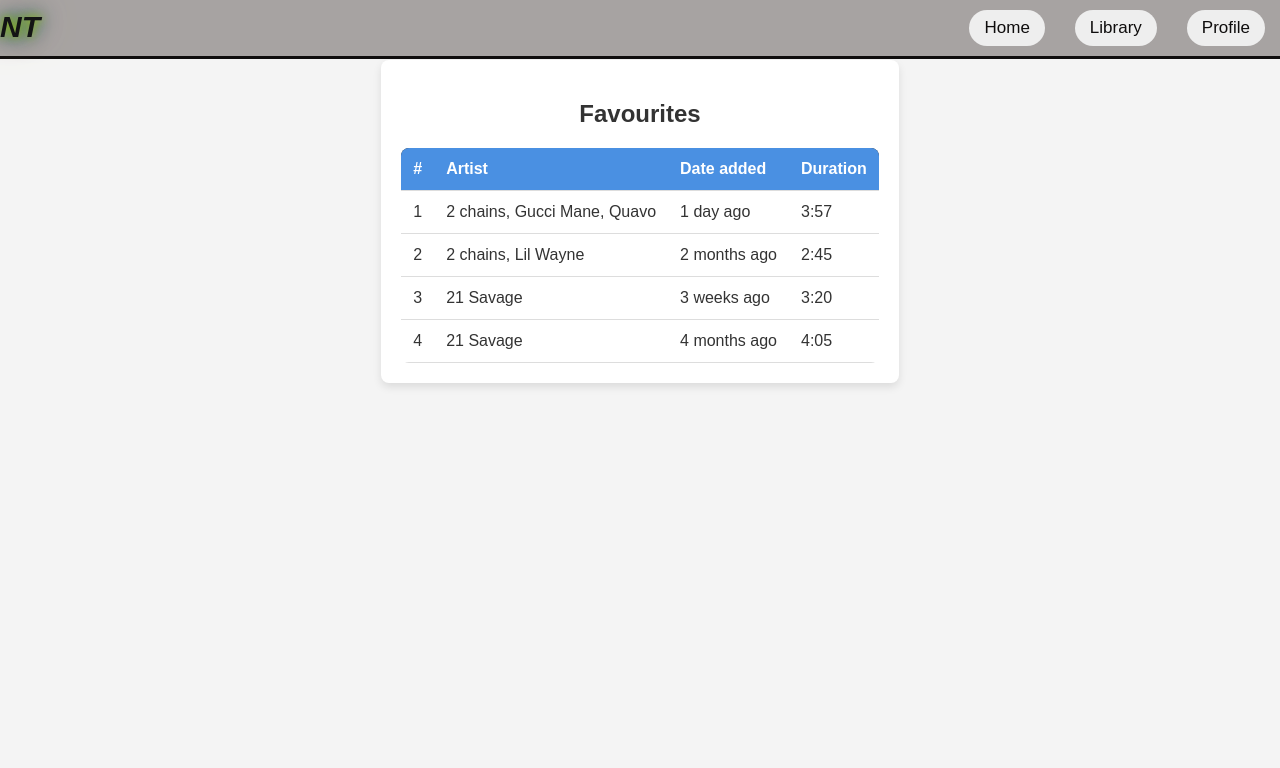
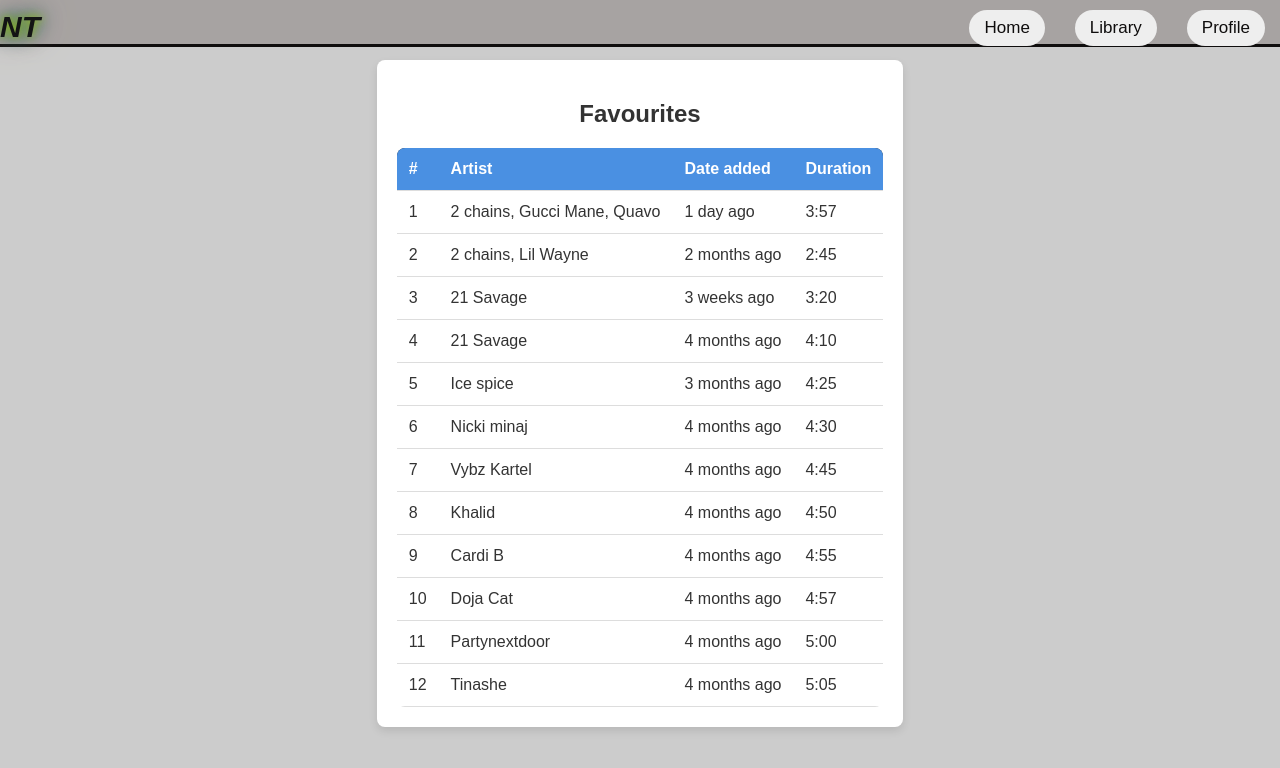
Before and after one commit to nahashon-source/Trace, a React (Vite) app: page /favourites in a window 1280 px wide. Shown: the top 768 px of the page. Built offline with nearby package versions, Linux system fonts and the light colour scheme.

Commit message:
styling the library page

```diff
--- a/src/App.css
+++ b/src/App.css
@@ -1,4 +1,7 @@
 /* App.css */
+body{
+  background-color: #ccc;
+}
 .app-container {
   display: flex;
   flex-direction: column;
--- a/src/components/Footer.css
+++ b/src/components/Footer.css
@@ -17,11 +17,7 @@
     margin-bottom: 20px;
   }
 
-  .footer-title {
-    font-size: 24px;
-    font-weight: bold;
-    margin-bottom: 20px;
-  }
+
 
   .footer-links {
     margin-bottom: 20px;
@@ -36,7 +32,7 @@
 
   .footer-links a {
     text-decoration: none;
-    color: white;
+    color: rgb(56, 52, 52);
     font-size: 16px;
     transition: color 0.3s;
   }
@@ -49,3 +45,44 @@
     text-align: center;
     font-size: 14px;
   }
+  .footer-title {
+    font-size: 24px;
+    font-weight: bold;
+    margin-bottom: 20px;
+
+    font-size: 30px;
+    font-style: italic;
+    font-family: 'Arial', sans-serif;
+    color: #131414; /* Initial color */
+    text-shadow:
+        0 0 5px red,     /* Red glow */
+        0 0 10px green,  /* Green glow */
+        0 0 15px blue,   /* Blue glow */
+        0 0 20px #ffcc00; /* Yellow glow for a more colorful effect */
+    animation: glow-animation 1.5s ease-in-out infinite; /* Make the glow pulse */
+  }
+
+  /* Keyframe animation for glowing effect */
+  @keyframes glow-animation {
+    0% {
+        text-shadow:
+            0 0 5px rgb(11, 83, 240),
+            0 0 10px green,
+            0 0 15px blue,
+            0 0 20px #ffcc00;
+    }
+    50% {
+        text-shadow:
+            0 0 10px rgb(124, 235, 20),
+            0 0 20px green,
+            0 0 30px blue,
+            0 0 40px #ffcc00;
+    }
+    100% {
+        text-shadow:
+            0 0 5px red,
+            0 0 10px green,
+            0 0 15px blue,
+            0 0 20px #ffcc00;
+    }
+  }
--- a/src/components/Hero.css
+++ b/src/components/Hero.css
@@ -6,7 +6,7 @@
     position: absolute;
     top: 0;
     left: 0;
-    width: 100%;
+    width: 100vh;
     height: 40vh; /* 60% of the viewport height */
     object-fit: cover;
 }
--- a/src/components/Navbar.css
+++ b/src/components/Navbar.css
@@ -2,6 +2,7 @@
     background-color: rgb(167, 163, 162);
     padding: 10px 0;
     width: 100%;
+    height: 3vh;
     position: fixed;
     top: 0;
     left: 0;
--- a/src/index.css
+++ b/src/index.css
@@ -5,12 +5,12 @@
   align-items: center;
   height: 100vh;
   width: 100vw; /* Ensures full width */
-  background-color: #f5f5f5;
+  background-color: #615e5e;
 }
 
 /* Styling the library card */
 .library-card {
-  background: white;
+  background: rgb(144, 143, 155);
   padding: 20px;
   border-radius: 10px;
   box-shadow: 0px 4px 10px rgba(0, 0, 0, 0.1);
@@ -41,7 +41,7 @@
 /* Description styling */
 .library-description {
   font-size: 14px;
-  color: #666;
+  color: #f3eded;
   margin-bottom: 20px;
 }
 
@@ -57,7 +57,7 @@
 .library-button {
   display: inline-block;
   text-decoration: none;
-  background: #007bff;
+  background: #0d141d;
   color: white;
   padding: 12px;
   border-radius: 5px;
@@ -70,7 +70,7 @@
 }
 
 .library-button:hover {
-  background: #0056b3;
+  background: #b7bbc0;
 }
 
 
--- a/src/pages/Favourites.jsx
+++ b/src/pages/Favourites.jsx
@@ -29,9 +29,66 @@
     id: 4,
     song: 'Gangsta',
     artist: '21 Savage',
-    duration: '4:05',
+    duration: '4:10',
+    added: '4 months ago'
+  },
+  {
+    id: 5,
+    song: 'Deli',
+    artist: 'Ice spice',
+    duration: '4:25',
+    added: '3 months ago'
+  },
+  {
+    id: 6,
+    song: 'Highschool',
+    artist: 'Nicki minaj',
+    duration: '4:30',
+    added: '4 months ago'
+  },
+  {
+    id: 7,
+    song: 'Mi Baby',
+    artist: 'Vybz Kartel',
+    duration: '4:45',
+    added: '4 months ago'
+  },
+  {
+    id: 8,
+    song: 'Silence',
+    artist: 'Khalid',
+    duration: '4:50',
+    added: '4 months ago'
+  },
+  {
+    id: 9,
+    song: 'Money',
+    artist: 'Cardi B',
+    duration: '4:55',
+    added: '4 months ago'
+  },
+  {
+    id: 10,
+    song: 'Streets',
+    artist: 'Doja Cat',
+    duration: '4:57',
+    added: '4 months ago'
+  },
+  {
+    id: 11,
+    song: 'Loyal',
+    artist: 'Partynextdoor',
+    duration: '5:00',
+    added: '4 months ago'
+  },
+  {
+    id: 12,
+    song: '2 on',
+    artist: 'Tinashe',
+    duration: '5:05',
     added: '4 months ago'
   }
+
 ];
 
 const Favourites = () => (
--- a/src/pages/homePage.css
+++ b/src/pages/homePage.css
@@ -4,6 +4,7 @@
     display: flex;
     flex-direction: column;
     object-fit: cover;
+
 }
 .content {
     width: 100%;
--- a/src/pages/playlistPage.css
+++ b/src/pages/playlistPage.css
@@ -10,19 +10,19 @@
     justify-content: space-between;
     align-items: center;
     padding: 10px;
-    background-color: #222;
+    background-color: #918e8e;
     border-radius: 8px;
     cursor: pointer;
     transition: background-color 0.3s ease;
   }
 
   .music-item:hover {
-    background-color: #b4d6e9;
+    background-color: #aeafb1;
   }
 
   .music-item.playing {
-    background-color: #64b4b4; /* Spotify Green */
-    color: white;
+    background-color: #64b4b4;
+    color: rgb(168, 93, 93);
   }
 
   .music-cover {
```
